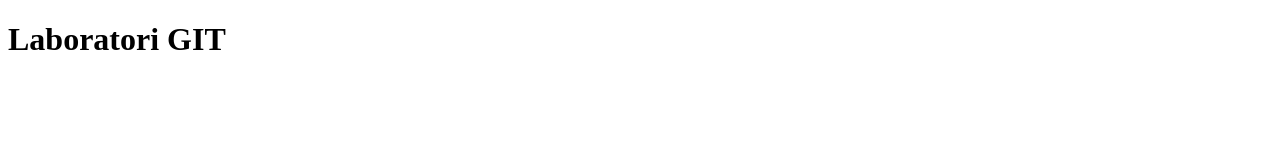
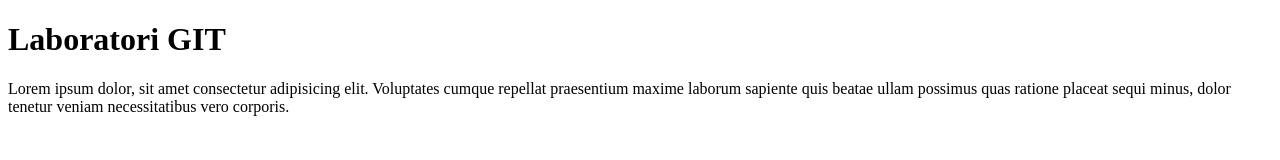
Before and after one commit to jkuweb/laboratorio-git, a plain HTML site: page index.html in a window 1280 px wide. Drawn offline with Linux system fonts and the light colour scheme.

Commit message:
some changes in html file

```diff
--- a/index.html
+++ b/index.html
@@ -7,5 +7,6 @@
 </head>
 <body>
   <h1>Laboratori GIT</h1>
+  <p>Lorem ipsum dolor, sit amet consectetur adipisicing elit. Voluptates cumque repellat praesentium maxime laborum sapiente quis beatae ullam possimus quas ratione placeat sequi minus, dolor tenetur veniam necessitatibus vero corporis.</p>
 </body>
 </html>
```
